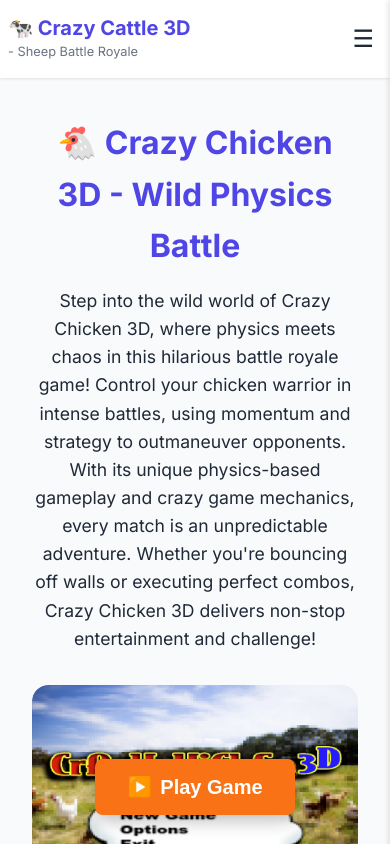
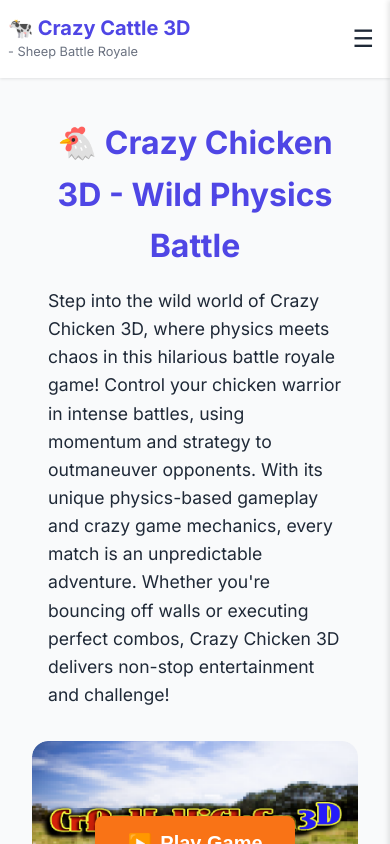
Before and after one commit to kanmiian/crazy-cattle, a React (Vite) app: page /crazy-chicken in a window 390 px wide. Shown: the top 844 px of the page. Built offline with nearby package versions, Linux system fonts and the light colour scheme.

Commit message:
perf style

```diff
--- a/src/components/ItalianBrainrotClicker2.jsx
+++ b/src/components/ItalianBrainrotClicker2.jsx
@@ -1,4 +1,4 @@
-import React, { useState, useRef } from 'react';
+import React, { useState, useRef, useEffect } from 'react';
 import SEO from './SEO';
 
 const ItalianBrainrotClicker2 = () => {
@@ -6,6 +6,13 @@
   const [iframeLoaded, setIframeLoaded] = useState(false);
   const [isFullscreen, setIsFullscreen] = useState(false);
   const gameContainerRef = useRef(null);
+  const previewImageRef = useRef(null);
+
+  // Preload game image
+  useEffect(() => {
+    const img = new Image();
+    img.src = "/images/italian-brainrot-click2.png";
+  }, []);
 
   const handleIframeLoad = () => {
     setIframeLoaded(true);
@@ -57,9 +64,12 @@
           {!showGame ? (
             <div className="game-placeholder">
               <img
+                ref={previewImageRef}
                 src="/images/italian-brainrot-click2.png"
                 alt="Italian Brainrot Clicker 2 Preview"
                 className="preview-img"
+                loading="eager"
+                fetchpriority="high"
               />
               <button onClick={() => setShowGame(true)} className="play-button">
                 <span>▶️</span> Play Italian Brainrot Clicker 2
@@ -73,6 +83,7 @@
                     src="/images/italian-brainrot-click2.png"
                     alt="Italian Brainrot Clicker 2 Preview"
                     className="preview-img"
+                    loading="eager"
                   />
                   <div className="loading-overlay">
                     <div className="loading-text">Loading Game...</div>
@@ -88,6 +99,7 @@
                 sandbox="allow-same-origin allow-scripts allow-popups allow-forms allow-downloads allow-presentation allow-modals"
                 referrerPolicy="origin"
                 onLoad={handleIframeLoad}
+                loading="lazy"
                 style={{
                   display: 'block',
                   opacity: iframeLoaded ? 1 : 0,
@@ -105,7 +117,6 @@
             </div>
           )}
         </section>
-
 
         <section className="game-description">
           <div className="description-content">
--- a/src/index.css
+++ b/src/index.css
@@ -936,6 +936,9 @@
 .game-header {
   text-align: center;
   margin-bottom: 2rem;
+  max-width: 800px;
+  margin-left: auto;
+  margin-right: auto;
 }
 
 .game-header h1 {
@@ -948,8 +951,9 @@
 .game-description {
   font-size: 1.2rem;
   color: var(--text-secondary);
-  max-width: 800px;
-  margin: 0 auto;
+  line-height: 1.6;
+  text-align: left;
+  padding: 0 1rem;
 }
 
 .game-preview {
@@ -1061,12 +1065,17 @@
     height: 300px;
   }
 
+  .game-header {
+    padding: 0 1rem;
+  }
+
   .game-header h1 {
     font-size: 2rem;
   }
 
   .game-description {
     font-size: 1rem;
+    padding: 0;
   }
 
   .game-preview .play-button {
```
Also changed, not shown: public/images/pac-man.avif (added).
